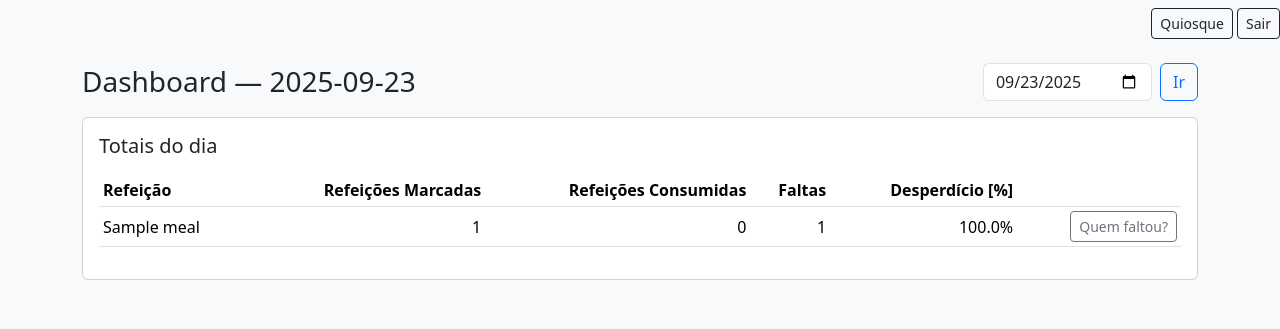
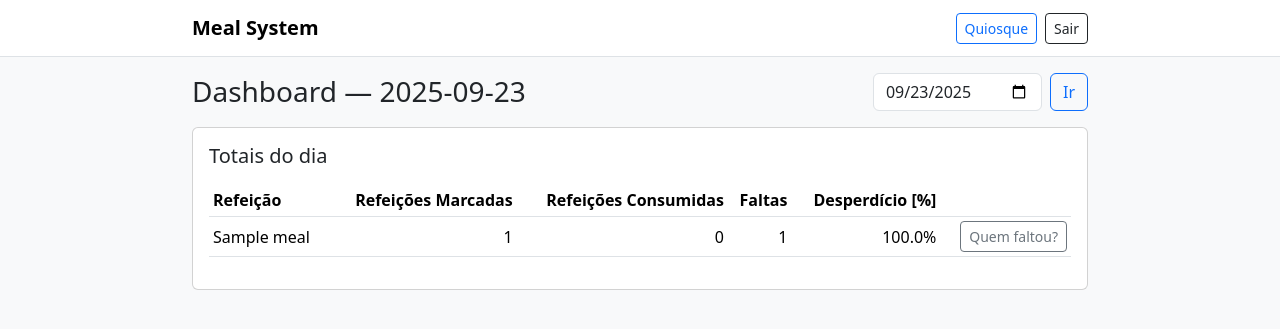
Before and after one commit to danimeida/meal_system_app, a Flask app: page /admin in a window 1280 px wide. Shown: the top 329 px of the page. Run offline with Flask 3, Linux system fonts and the light colour scheme; the visitor is signed in with stand-in values (Sample User, id 1); tables that the repository leaves empty hold one stand-in row (values such as "Sample post").

Commit message:
meter pin sem link, com sessao v8

```diff
--- a/templates/base.html
+++ b/templates/base.html
@@ -11,29 +11,33 @@
     .meal-col { text-align: center; }
     .sticky-actions { position: sticky; bottom: 0; background: #fff; padding: .75rem 0; border-top: 1px solid #eee; }
     .w-8ch { width: 8ch; }
-    .weekend-row { background-color: #f6f7fb; } /* ligeiramente mais escuro nos fds */
+    .weekend-row { background-color: #f6f7fb; }
+    .container-narrow { max-width: 920px; }
   </style>
 </head>
 <body class="bg-light">
-<nav class="navbar navbar-expand-lg bg-body-tertiary mb-3">
-<div class="ms-auto">
+
+<nav class="navbar navbar-expand-lg bg-white border-bottom mb-3">
+  <div class="container container-narrow">
+    <a class="navbar-brand fw-semibold" href="{{ url_for('routes.index') }}">Meal System</a>
+
+    <div class="ms-auto d-flex gap-2">
+      {# Botão Quiosque / Voltar ao Admin #}
       {% if current_user.is_authenticated %}
-{% if current_user.is_authenticated %}
-  {% if request.endpoint and request.endpoint.startswith('routes.kiosk') %}
-    <a class="btn btn-outline-dark btn-sm" href="{{ url_for('routes.admin_dashboard') }}">Menu Admin</a>
+        {% if request.endpoint and request.endpoint == 'routes.kiosk' %}
+          <a class="btn btn-outline-primary btn-sm" href="{{ url_for('routes.admin_dashboard') }}">Voltar ao Admin</a>
         {% else %}
-    <a class="btn btn-outline-dark btn-sm" href="{{ url_for('routes.kiosk') }}">Quiosque</a>
+          <a class="btn btn-outline-primary btn-sm" href="{{ url_for('routes.kiosk') }}">Quiosque</a>
         {% endif %}
-{% endif %}
-  <a class="btn btn-outline-dark btn-sm" href="{{ url_for('auth.logout') }}">Sair</a>
+        <a class="btn btn-outline-dark btn-sm" href="{{ url_for('auth.admin_logout') }}">Sair</a>
       {% else %}
         <a class="btn btn-outline-dark btn-sm" href="{{ url_for('auth.admin_login') }}">Admin</a>
       {% endif %}
     </div>
+  </div>
 </nav>
 
-
-<main class="container mb-5">
+<main class="container container-narrow mb-5">
   {% with messages = get_flashed_messages(with_categories=true) %}
     {% if messages %}
       <div class="mb-3">
@@ -43,7 +47,10 @@
       </div>
     {% endif %}
   {% endwith %}
+
   {% block content %}{% endblock %}
 </main>
+
+<script src="https://cdn.jsdelivr.net/npm/bootstrap@5.3.3/dist/js/bootstrap.bundle.min.js"></script>
 </body>
 </html>
```
Lines whose indentation alone changed are shown as unchanged.
